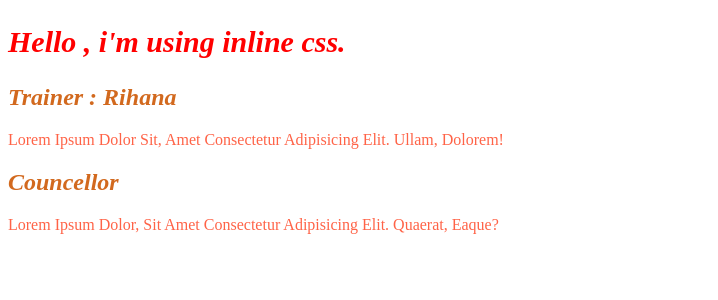
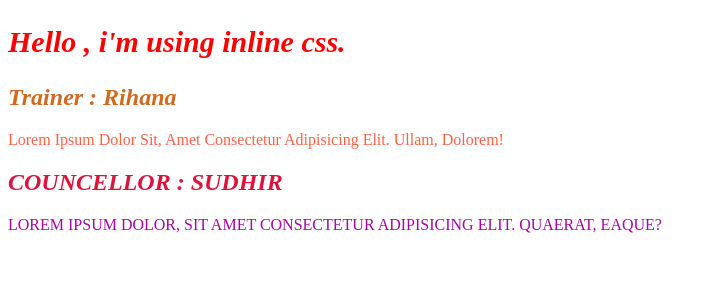
Before and after one commit to devendramali12/React, a React (Vite) app in the folder first-project/: page / in a window 1280 px wide. Shown: the top 300 px of the page, without its empty margins (0-718 px from the left). Built offline with nearby package versions, Linux system fonts and the light colour scheme.

Commit message:
init commit

```diff
--- a/first-project/src/css-react/Councellor.jsx
+++ b/first-project/src/css-react/Councellor.jsx
@@ -1,10 +1,11 @@
 import React from "react";
-
+import index from "./councellor.module.css";
 const Councellor = () => {
+  console.log(index);
   return (
     <>
-      <h2>Councellor</h2>
-      <p>
+      <h2 className={index.heading}>Councellor : Sudhir</h2>
+      <p className={index.para}>
         Lorem ipsum dolor, sit amet consectetur adipisicing elit. Quaerat,
         eaque?
       </p>
--- /dev/null
+++ b/first-project/src/css-react/councellor.module.css
@@ -0,0 +1,11 @@
+/* //? extensuin --> .module.css */
+
+.heading {
+  color: crimson;
+
+  text-transform: uppercase;
+}
+.para{
+    color: rgb(165, 5, 165);
+    text-transform: uppercase;
+}
```
